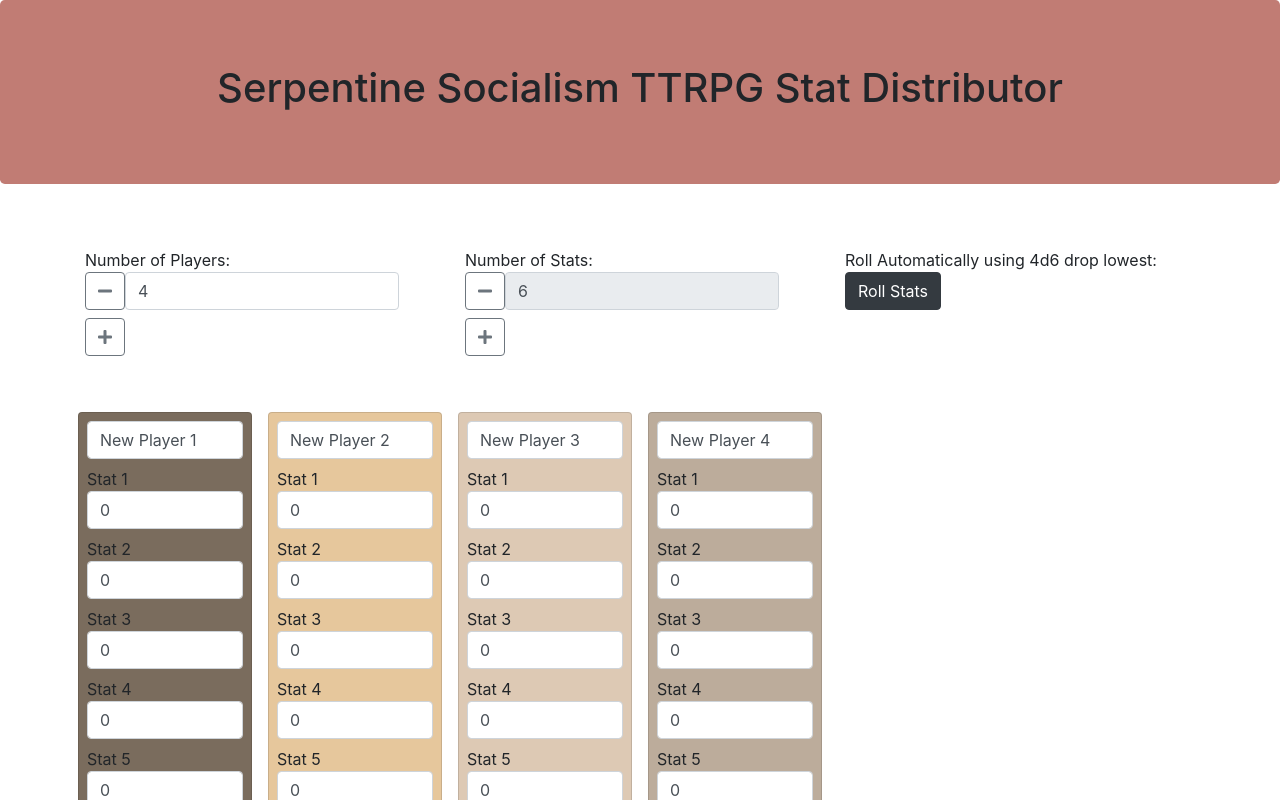
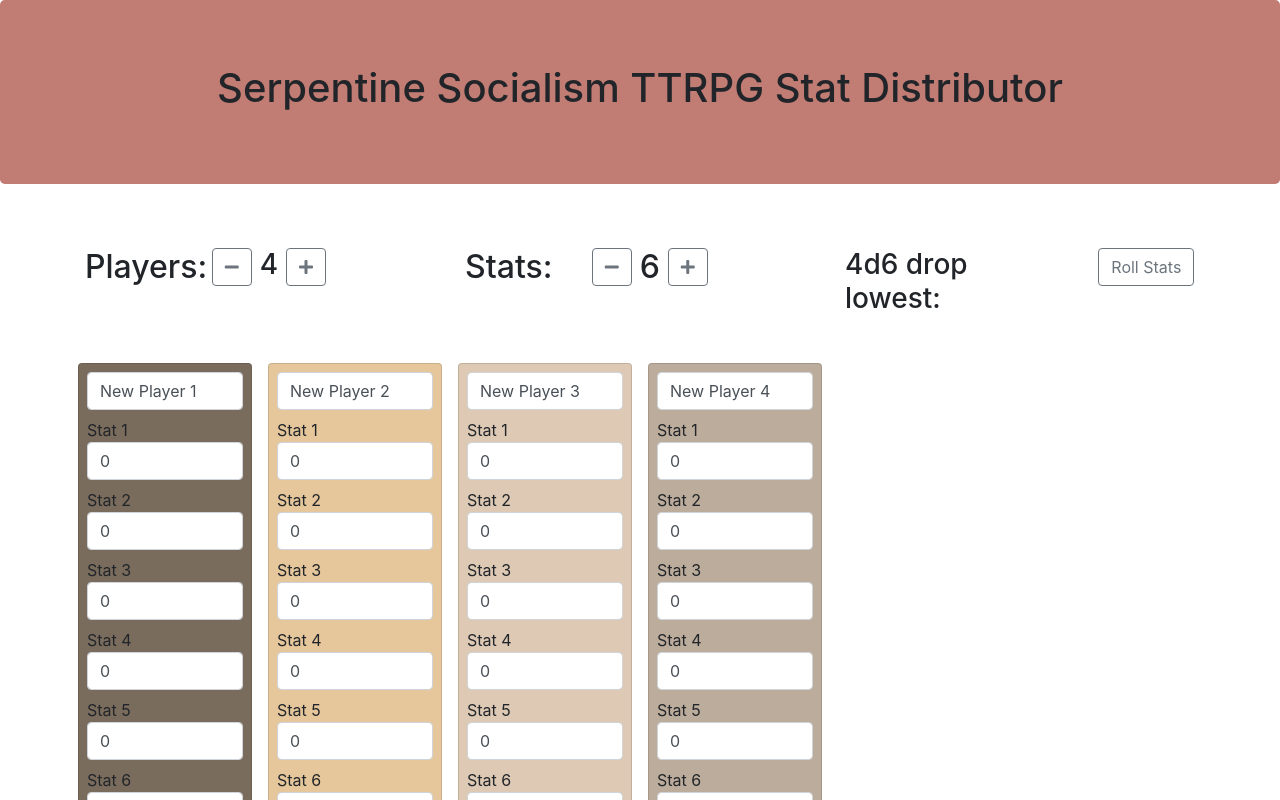
Before and after one commit to ntaberslx/SerpSoc, an Angular app: page / in a window 1280 px wide. Shown: the top 800 px of the page. Built offline with nearby package versions, Linux system fonts and the light colour scheme; what ng2-charts would draw is missing.

Commit message:
make number of players and stats uneditable except by buttons and rearrange things closes #4

```diff
--- a/src/app/app.component.css
+++ b/src/app/app.component.css
@@ -9,3 +9,7 @@
 .jumbotronBG{
   background-color: #c17c74;
 }
+.padSides {
+  padding-left : 0.5rem;
+  padding-right : 0.5rem;
+}
--- a/src/app/app.component.html
+++ b/src/app/app.component.html
@@ -37,36 +37,46 @@
 
     <div class="row">
       <div class="col-md-4">
-        Number of Players:
-        <div class="input-group mb-3">
+        <div class="row">
+          <div class="col-md-4">
+            <h2>Players:</h2>
+          </div>
+          <div class="col-md-8 input-group mb-1">
           <span class="input-group-btn">
             <button class="btn btn-outline-secondary input-group-btn" (click)="n_players = (n_players - 1); setPlayers(n_players);"><i class="fas fa-minus"></i></button>
           </span>
-          <label>
-            <input class="form-control disabledSpecial" value="{{n_players}}" [defaultValue]="4" (change)="setPlayers(n_players)" ngModel="n_players">
-          </label>
+            <h3 class="padSides">{{n_players}}</h3>
             <span class="input-group-btn">
             <button class="btn btn-outline-secondary input-group-btn" (click)="n_players = (n_players + 1); setPlayers(n_players);"><i class="fas fa-plus"></i></button>
           </span>
           </div>
         </div>
+      </div>
       <div class="col-md-4">
-        Number of Stats:
-        <div class="input-group mb-3">
+        <div class="row">
+          <div class="col-md-4">
+            <h2>Stats:</h2>
+          </div>
+          <div class="col-md-8 input-group mb-1">
             <span class="input-group-btn">
               <button class="btn btn-outline-secondary input-group-btn" (click)="n_stats = (n_stats - 1); setStats(n_stats);"><i class="fas fa-minus"></i></button>
             </span>
-          <label>
-            <input class="form-control" [defaultValue]="6" (keyup)="setStats(n_stats)" ngModel="n_stats" [disabled]="true">
-          </label>
+            <h2 class="padSides">{{n_stats}}</h2>
             <span class="input-group-btn">
               <button class="btn btn-outline-secondary input-group-btn" (click)="n_stats = (n_stats + 1); setStats(n_stats);"><i class="fas fa-plus"></i></button>
             </span>
           </div>
         </div>
+      </div>
       <div class="col-md-4">
-        Roll Automatically using 4d6 drop lowest:
-        <button type="button" class="btn btn-dark" (click)="roll()">Roll Stats</button>
+        <div class="row">
+          <div class="col-md-8">
+            <h3>4d6 drop lowest:</h3>
+          </div>
+          <div class="col-md-4">
+            <button type="button" class="btn btn-outline-secondary" (click)="roll()">Roll Stats</button>
+          </div>
+        </div>
       </div>
     </div>
   </div>
```
Lines whose indentation alone changed are shown as unchanged.
